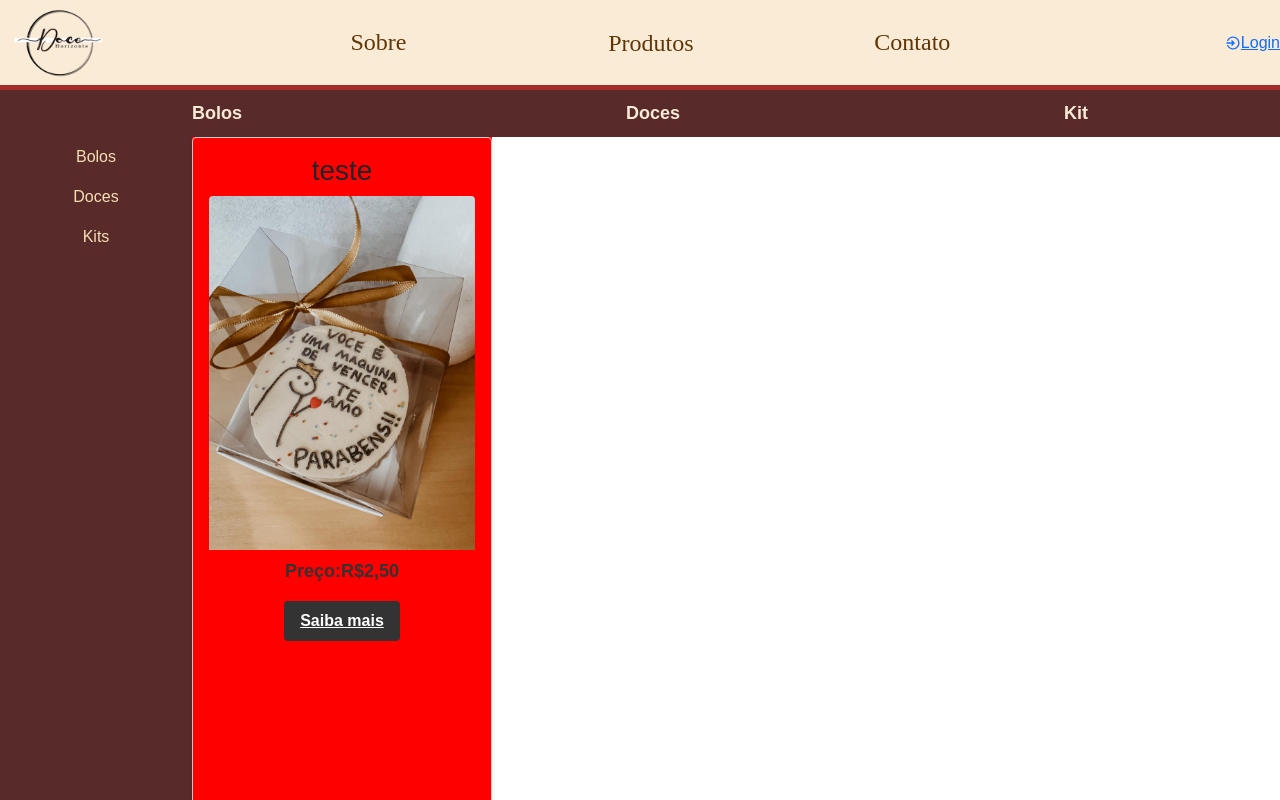
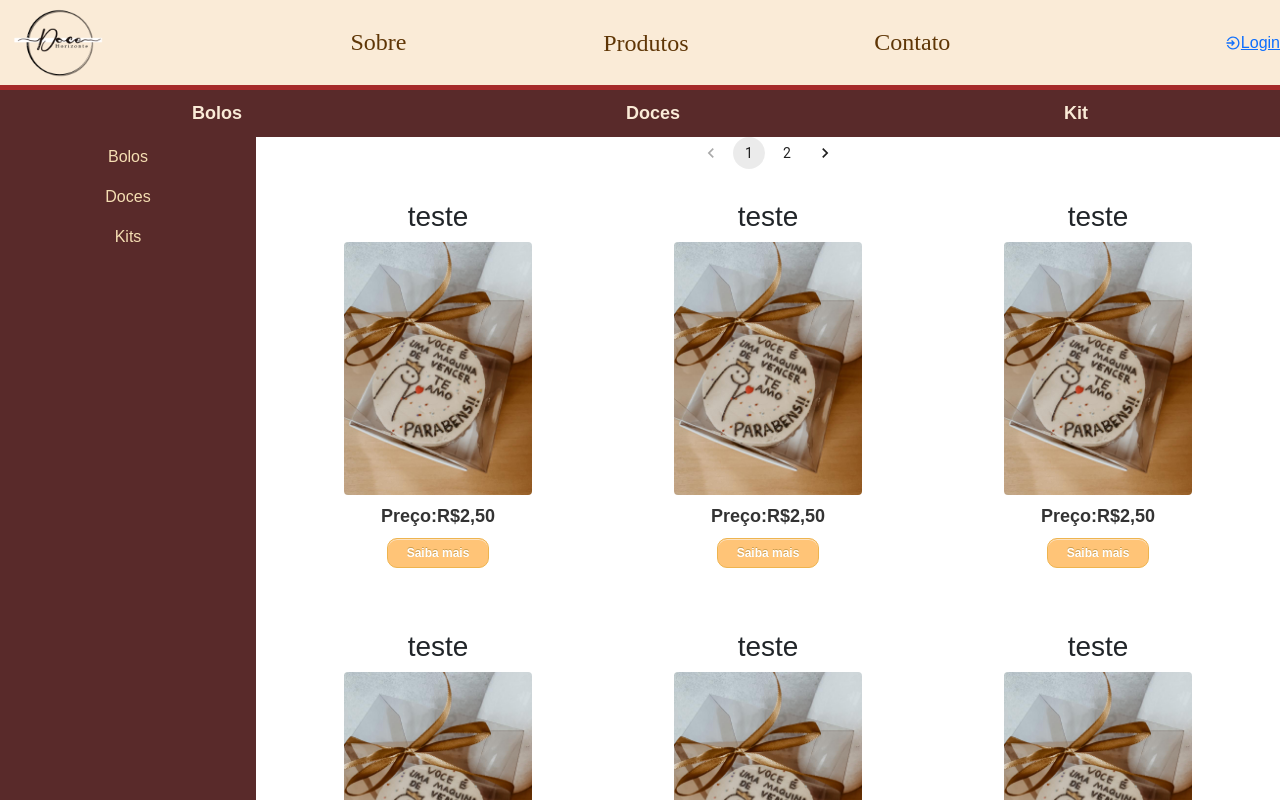
Before and after one commit to kerleypablo/doceHorizonte.com, a React (Create React App) app: page /produto in a window 1280 px wide. Shown: the top 800 px of the page. Built offline with nearby package versions, Linux system fonts and the light colour scheme; a web font is replaced by a local one.

Commit message:
ajuste e criacao do componete de lista de produtos e paginacao

```diff
--- a/package.json
+++ b/package.json
@@ -3,6 +3,9 @@
   "version": "0.1.0",
   "private": true,
   "dependencies": {
+    "@emotion/react": "^11.10.5",
+    "@emotion/styled": "^11.10.5",
+    "@mui/material": "^5.11.6",
     "@testing-library/jest-dom": "^5.16.5",
     "@testing-library/react": "^13.4.0",
     "@testing-library/user-event": "^13.5.0",
--- a/src/Components/Header.js
+++ b/src/Components/Header.js
@@ -24,7 +24,9 @@ function Header() {
     <div className="subMenu">
       <header>
         <div className="logo_header">
-          <img src={logo} alt="logo" />
+          <Link to="/">
+            <img src={logo} alt="logo" />
+          </Link>
         </div>
         <div className="menu_Header">
           <a href=" ">
--- a/src/Components/ProdutoCard.js
+++ b/src/Components/ProdutoCard.js
@@ -9,7 +9,7 @@ function ProdutoCard({
   return (
     <div className="ProdutoCar">
       <h3>{nome}</h3>
-      <img src={imagem} className="ProdutoCar-imagem" alt={nome} />
+      <img src={imagem} className="ProdutoCarimagem" alt={nome} />
       <p className="ProdutoCar-preco">
         Preço:
         {preco}
--- a/src/Components/Styles/Header.css
+++ b/src/Components/Styles/Header.css
@@ -65,6 +65,7 @@ header {
   border: none;
   color: rgb(95, 54, 6);
   font-size: x-large;
+  margin-right: 10px;
   font-family: 'Viaoda Libre', cursive;
 }
 
@@ -91,5 +92,7 @@ header {
   .menu_Header a {
     font-size: large;
   }
-
+  .menu_Header button {
+    font-size: medium;
+  }
 }
--- a/src/Components/Styles/MenuLateral.css
+++ b/src/Components/Styles/MenuLateral.css
@@ -1,7 +1,8 @@
 .menuLateral {
     background-color: rgb(89, 42, 42);
-    width: 15%;
-    height: 100vh;
+    min-width: 20%;
+    max-width: 35%;
+    height: 100%vw;
 }
 
 .sidebarMenuButton {
--- a/src/Components/Styles/produtoCard.css
+++ b/src/Components/Styles/produtoCard.css
@@ -3,16 +3,22 @@
     flex-direction: column;
     align-items: center;
     width: 300px;
+
+    height: 400px;
+    margin: 15px;
     padding: 16px;
+
+  }
+  .ProdutoCar:hover {
     border: 1px solid #ccc;
     border-radius: 4px;
     box-shadow: 0 2px 4px rgba(0, 0, 0, 0.1);
   }
 
-  .ProdutoCar-imagem {
-    width: 100%;
-    height: auto;
-    border-radius: 4px 4px 0 0;
+  .ProdutoCarimagem {
+    width: 70%;
+    height: 70%;
+    border-radius: 4px ;
   }
 
   .ProdutoCar-preco {
@@ -23,56 +29,31 @@
   }
 
   .ProdutoCar-botao {
-    margin-top: 8px;
-    padding: 8px 16px;
-    font-size: 16px;
-    font-weight: bold;
-    color: #fff;
-    background-color: #333;
-    border: none;
-    border-radius: 4px;
-    cursor: pointer;
+    box-shadow:inset 0px 1px 0px 0px #fce2c1;
+    background-color:#ffc477;
+    border-radius:10px;
+    border:1px solid #eeb44f;
+    display:inline-block;
+    cursor:pointer;
+    color:#ffffff;
+    font-family:Arial;
+    font-size:12px;
+    font-weight:bold;
+    padding:5px 19px;
+    text-decoration:none;
+    text-shadow:0px -1px 0px #cc9f52;
+  }
+  .ProdutoCar-botao:hover {
+    background-color:#fb9e25;
+  }
+  .ProdutoCar-botao:active {
+    position:relative;
+    top:1px;
   }
 
-  .ProdutoCar-botao:hover {
-    background-color: #666;
-  }
-  .ProdutoCar {
-    display: flex;
-    flex-direction: column;
-    align-items: center;
-    width: 300px;
-    padding: 16px;
-    border: 1px solid #ccc;
-    border-radius: 4px;
-    box-shadow: 0 2px 4px rgba(0, 0, 0, 0.1);
-  }
 
   .ProdutoCar-imagem {
     width: 100%;
     height: auto;
     border-radius: 4px 4px 0 0;
   }
-
-  .ProdutoCar-preco {
-    margin: 8px 0;
-    font-size: 18px;
-    font-weight: bold;
-    color: #333;
-  }
-
-  .ProdutoCar-botao {
-    margin-top: 8px;
-    padding: 8px 16px;
-    font-size: 16px;
-    font-weight: bold;
-    color: #fff;
-    background-color: #333;
-    border: none;
-    border-radius: 4px;
-    cursor: pointer;
-  }
-
-  .ProdutoCar-botao:hover {
-    background-color: #666;
-  }
--- a/src/Pages/Login.js
+++ b/src/Pages/Login.js
@@ -3,7 +3,7 @@ import React, { useState, useEffect } from 'react';
 import * as EmailValidator from 'email-validator';
 import { useNavigate } from 'react-router-dom';
 import Logo from '../images/logo.png';
-import { login } from '../services/loginServices';
+import { loginUser } from '../services/loginServices';
 import './styles/Login.css';
 import { verifyLastUser } from '../services/userServices';
 
@@ -63,7 +63,7 @@ function Login() {
   }, []);
 
   const handleButtonLogin = async () => {
-    const result = await login({ email, password });
+    const result = await loginUser({ email, password });
     if (!result) {
       setErrorMessage('falha na comunicacao');
       return null;
@@ -76,9 +76,9 @@ function Login() {
     verifyLastUser(result);
     localStorage.setItem('user', JSON.stringify(result));
 
-    if (result.role === 'customer') navigate('/customer/products');
-    if (result.role === 'administrator') navigate('/admin/manage');
-    if (result.role === 'seller') navigate('/seller/orders');
+    if (result.type === 'customer') navigate('/customer/products');
+    if (result.type === 'administrator') navigate('/admin/manage');
+    if (result.type === 'seller') navigate('/seller/orders');
   };
 
   return (
@@ -122,7 +122,7 @@ function Login() {
           className="button_Register"
           type="button"
           data-testid="common_login__button-register"
-          onClick={() => navigate('/register')}
+          onClick={handleButtonLogin}
         >
           Ainda nao tenho Conta
         </button>
--- a/src/Pages/Produto.js
+++ b/src/Pages/Produto.js
@@ -1,18 +1,102 @@
-import React from 'react';
+import React, { useState } from 'react';
+import Stack from '@mui/material/Stack';
+import Pagination from '@mui/material/Pagination';
 import Header from '../Components/Header';
 import Menu from '../Components/MenuLateral';
 import ProdutoCard from '../Components/ProdutoCard';
 import './styles/produtos.css';
 import img from '../images/bento1.jpeg';
 
+const itemsPerPage = 8;
+
 function Produto() {
+  const [currentPage, setCurrentPage] = useState(1);
+
+  const products = [
+    {
+      id: 1, nome: 'teste', preco: 'R$2,50', imagem: img,
+    },
+    {
+      id: 2, nome: 'teste', preco: 'R$2,50', imagem: img,
+    },
+    {
+      id: 3, nome: 'teste', preco: 'R$2,50', imagem: img,
+    },
+    {
+      id: 4, nome: 'teste', preco: 'R$2,50', imagem: img,
+    },
+    {
+      id: 5, nome: 'teste', preco: 'R$2,50', imagem: img,
+    },
+    {
+      id: 14, nome: 'teste', preco: 'R$2,50', imagem: img,
+    },
+    {
+      id: 6, nome: 'teste', preco: 'R$2,50', imagem: img,
+    },
+    {
+      id: 7, nome: 'teste', preco: 'R$2,50', imagem: img,
+    },
+    {
+      id: 8, nome: 'teste', preco: 'R$2,50', imagem: img,
+    },
+    {
+      id: 52, nome: 'teste', preco: 'R$2,50', imagem: img,
+    },
+    {
+      id: 10, nome: 'teste', preco: 'R$2,50', imagem: img,
+    },
+    {
+      id: 12, nome: 'teste', preco: 'R$2,50', imagem: img,
+    },
+    {
+      id: 82, nome: 'teste', preco: 'R$2,50', imagem: img,
+    },
+    {
+      id: 13, nome: 'teste', preco: 'R$2,50', imagem: img,
+    },
+  ];
+  const indexOfLastProduct = currentPage * itemsPerPage;
+  const indexOfFirstProduct = indexOfLastProduct - itemsPerPage;
+  const currentProducts = products.slice(indexOfFirstProduct, indexOfLastProduct);
+  const pageCount = Math.ceil(products.length / itemsPerPage);
+  const handleClick = (pageNumber) => {
+    setCurrentPage(Number(pageNumber.target.innerText));
+  };
+
   return (
     <div>
       <Header />
       <section className="sectionproduto">
         <Menu />
-        <div className="produtosList">
-          <ProdutoCard id={1} nome="teste" preco="R$2,50" imagem={img} />
+        <div className="bodyproducts">
+          <div className="pagination">
+            <Pagination
+              count={pageCount}
+              onChange={handleClick}
+              page={currentPage}
+            />
+          </div>
+          <Stack spacing={2}>
+            <div className="produtosList">
+              {currentProducts.map((product) => (
+                <ProdutoCard
+                  key={product.id}
+                  id={product.id}
+                  nome={product.nome}
+                  preco={product.preco}
+                  imagem={product.imagem}
+                />
+              ))}
+            </div>
+          </Stack>
+          <div className="pagination">
+            <Pagination
+              count={pageCount}
+              onChange={handleClick}
+              page={currentPage}
+            />
+          </div>
         </div>
       </section>
     </div>
--- a/src/Pages/styles/produtos.css
+++ b/src/Pages/styles/produtos.css
@@ -1,8 +1,20 @@
 .produtosList {
+    justify-content: center;
     display: flex;
-    background-color: red;
+    flex-wrap: wrap;
 }
 
 .sectionproduto {
     display: flex;
 }
+
+.bodyproducts {
+    max-width: 100%;
+    overflow: auto;
+    display: flex;
+    flex-wrap: wrap;
+}
+
+.pagination {
+  margin: auto;
+}
--- a/src/services/loginServices.js
+++ b/src/services/loginServices.js
@@ -1,10 +1,11 @@
 const axios = require('axios');
 
-const URL_LOGIN = 'http://localhost:3001/login';
+const URL_LOGIN = 'http://docehorizonteback-end-production.up.railway.app/login';
 const URL_USER = 'http://localhost:3001/user';
 
-export const login = async ({ email, password }) => {
+export const loginUser = async ({ email, password }) => {
   try {
+    console.log('cheguei');
     const result = await axios.post(URL_LOGIN, { email, password });
     return result.data;
   } catch (error) {
```
Also changed, not shown: src/Components/pagination.js (added, +23 -0 lines), 1 other file (tests, documents, lock files or other folders).
